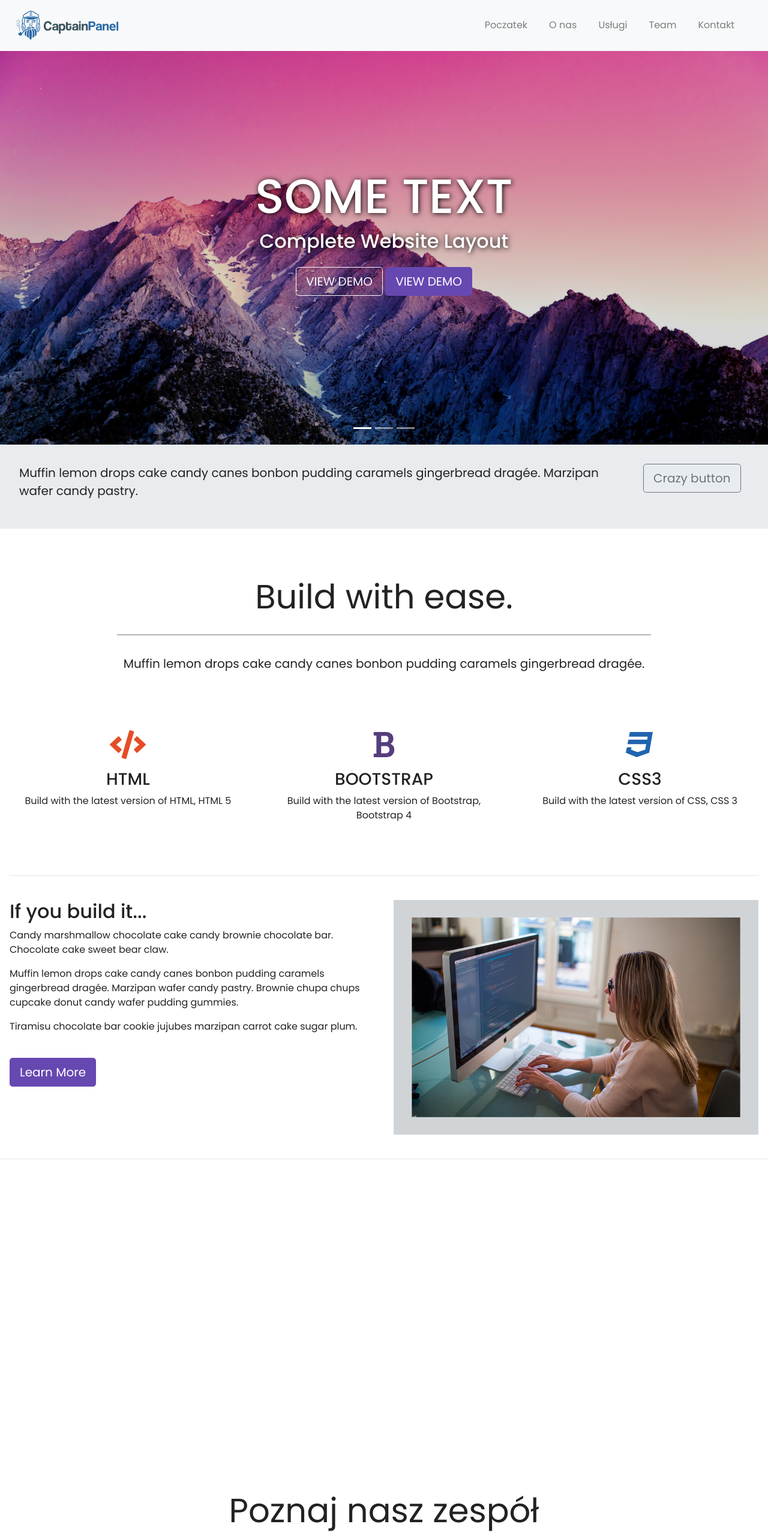
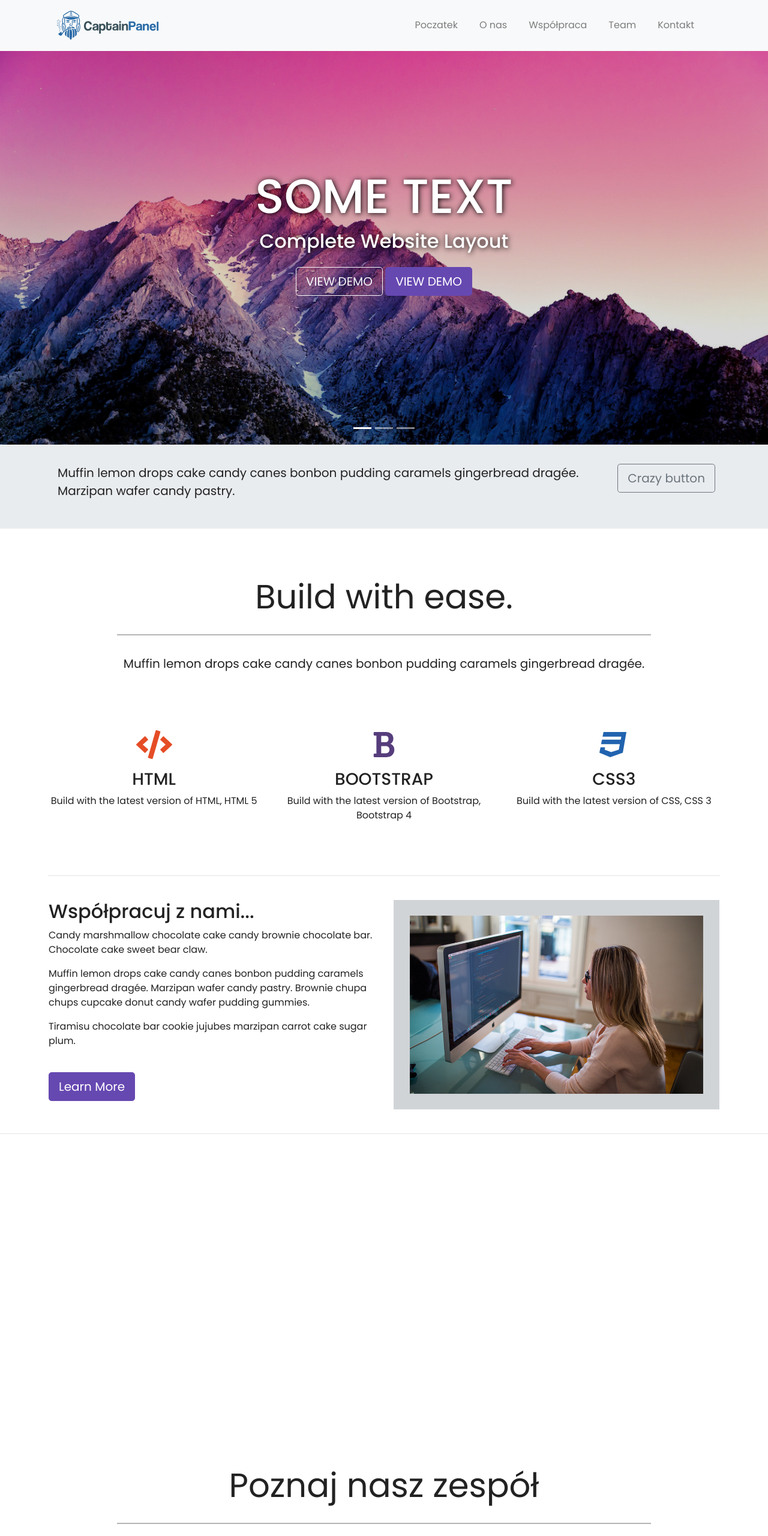
Before and after one commit to Krzyslox/portfolioWebsite, a website: page index.html in a window 1280 px wide. Shown: the top 2560 px of the page at 60% size. Drawn offline with nearby package versions, Linux system fonts and the light colour scheme.

Commit message:
Made thicker body, added links to navbar

```diff
--- a/index.html
+++ b/index.html
@@ -14,7 +14,7 @@
 <body>
 
 <!-- Navigation -->
-<nav class='navbar navbar-expand-lg navbar-light bg-light sticky-top'>
+<nav class='navbar navbar-expand-lg navbar-light bg-light sticky-top t-container'>
 	<div class="container-fluid">
 		<a href="#" class="navbar-brand"><img src="images/logo.svg" alt="Logo"></a>
 		<button class="navbar-toggler" type="button" data-toggle='collapse' data-target='#navbarResponsive'>
@@ -29,13 +29,13 @@
 			<a href="#about" class="nav-link">O nas</a>
 		</li>
 		<li class="nav-item">
-			<a href="#" class="nav-link">Usługi</a>
+			<a href="#partnership" class="nav-link">Współpraca</a>
 		</li>
 		<li class="nav-item">
-			<a href="#" class="nav-link">Team</a>
+			<a href="#team" class="nav-link">Team</a>
 		</li>
 		<li class="nav-item">
-			<a href="#" class="nav-link">Kontakt</a>
+			<a href="#contact" class="nav-link">Kontakt</a>
 		</li>
 	</ul>
 </div>
@@ -71,8 +71,8 @@
 
 <!--- Jumbotron -->
 <div class="container-fluid">
-	<div class="row jumbotron">
-		<div class="col-xs-12 col-md-9 col-xl-10">
+	<div class="row jumbotron t-container">
+		<div class="col-xs-12 col-md-9 col-xl-10 ">
 			<p class="lead">
 				Muffin lemon drops cake candy canes bonbon pudding caramels gingerbread dragée. Marzipan wafer candy pastry.
 			</p>
@@ -84,7 +84,7 @@
 </div>
 
 <!--- Welcome Section -->
-<div class="container-fluid padding">
+<div class="container-fluid padding ">
 	<div class="row welcome text-center">
 		<div class="col-12">
 			<h1 class="display-4">Build with ease.</h1>
@@ -99,7 +99,7 @@
 </div>
 
 <!--- Three Column Section -->
-<div class="container-fluid">
+<div class="container-fluid t-container">
 	<div class="row text-center padding">
 		<div class="col-xs-12 col-sm-6 col-md-4">
 			<i class="fas fa-code fa-3x"></i>
@@ -121,10 +121,10 @@
 </div>
 
 <!--- Two Column Section -->
-<div class="container-fluid">
+<div class="container-fluid t-container">
 	<div class="row">
-		<div class="col-md-6">
-			<h2>If you build it...</h2>
+		<div class="col-md-6" id="partnership">
+			<h2>Współpracuj z nami...</h2>
 			<p>Candy marshmallow chocolate cake candy brownie chocolate bar. Chocolate cake sweet bear claw.</p>
 			<p>Muffin lemon drops cake candy canes bonbon pudding caramels gingerbread dragée. Marzipan wafer candy pastry. Brownie chupa chups cupcake donut candy wafer pudding gummies.</p>
 			<p>Tiramisu chocolate bar cookie jujubes marzipan carrot cake sugar plum. </p>
@@ -149,7 +149,7 @@
 </figure>
 
 <!--- Meet the team -->
-<div class="container-fluid padding" id="about">
+<div class="container-fluid padding" id="team">
 	<div class="row welcome text-center">
 		<div class="col-12">
 			<h1 class="display-4">Poznaj nasz zespół</h1>
@@ -159,7 +159,7 @@
 </div>
 
 <!--- Cards -->
-<div class="container-fluid padding">
+<div class="container-fluid padding t-container">
 	<div class="row padding">
 		<div class="col-md-4 card-group">
 			<div class="card">
@@ -201,7 +201,7 @@
 </div>
 
 <!--- Two Column Section -->
-<div class="container-fluid">
+<div class="container-fluid t-container" id="about">
 		<div class="row">
 			<div class="col-md-6">
 				<h2>Nasza dywiza</h2>
@@ -217,7 +217,7 @@
 	<hr class="my-4">
 
 <!--- Connect -->
-<div class="container padding">
+<div class="container padding ">
 	<div class="row text-center padding">
 		<div class="col-12">
 			<h2>Connect</h2>
@@ -234,7 +234,7 @@
 
 <!--- Footer -->
 <footer>
-	<div class="container-fluid padding">
+	<div class="container-fluid padding" id="contact">
 		<div class="row text-center">
 			<div class="col-md-4">
 				<img class="b-logo" src="images/logo.svg" alt="Logo">
--- a/sass/_mediaQueries.scss
+++ b/sass/_mediaQueries.scss
@@ -1,6 +1,10 @@
 /*---Media Queries --*/
 @media (max-width: 992px) {
-
+  // Thick site
+  .t-container {
+    padding-left: 1rem;
+    padding-right: 1rem;
+  }
 }
 @media (max-width: 768px) {
 .carousel-caption {
@@ -15,6 +19,7 @@
   font-size: 2em;
   padding: 1rem;
 }
+
 }
 
 @media (max-width: 576px) {
--- a/sass/layout/_containers.scss
+++ b/sass/layout/_containers.scss
@@ -133,3 +133,9 @@
       color: darken($youtube-color, 15);
     }
   }
+
+  // Thick site
+  .t-container {
+    padding-left: 5rem;
+    padding-right: 5rem;
+  }
--- a/sass/layout/_footer.scss
+++ b/sass/layout/_footer.scss
@@ -23,3 +23,9 @@ footer {
   .b-logo {
     margin-top: 8px;
   }
+
+  // Thick site
+  .t-container {
+    padding-left: 5rem;
+    padding-right: 5rem;
+  }
```
Also changed, not shown: README.md, css/style.css, 1 other file.
